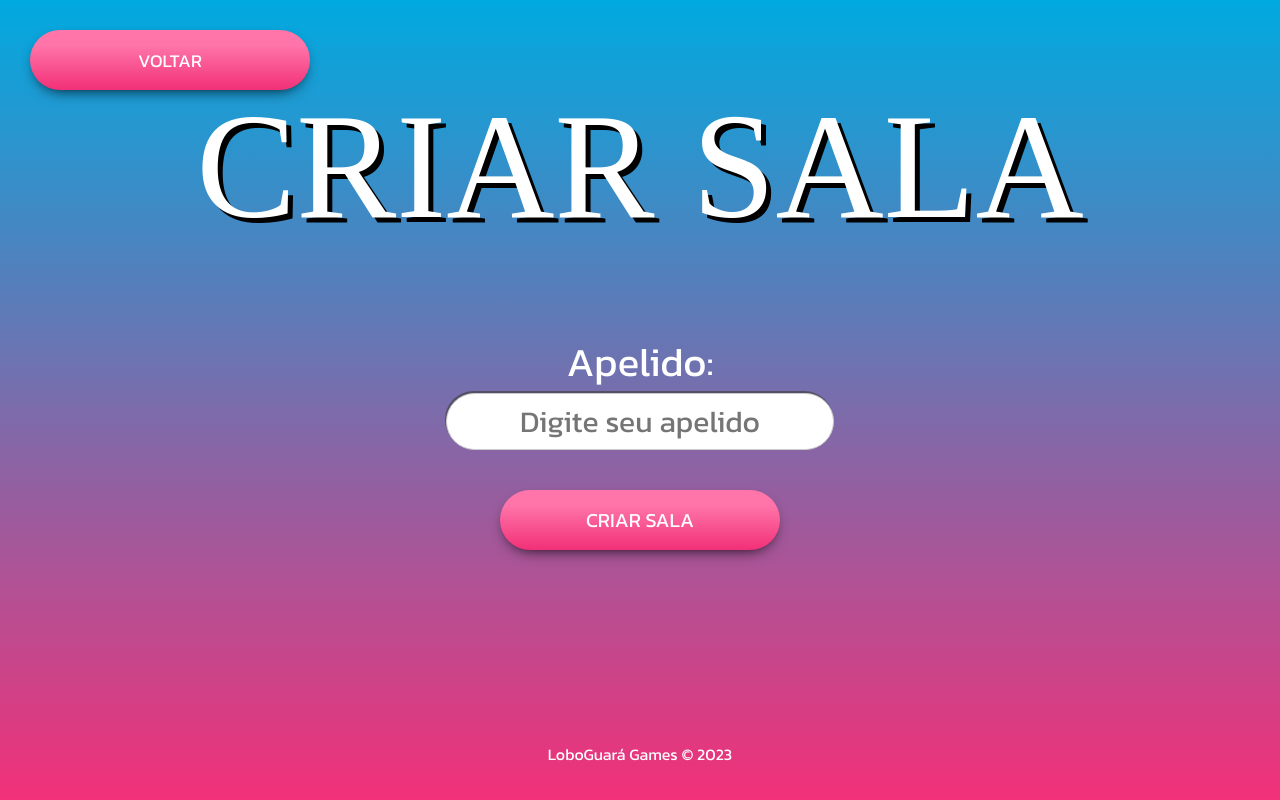
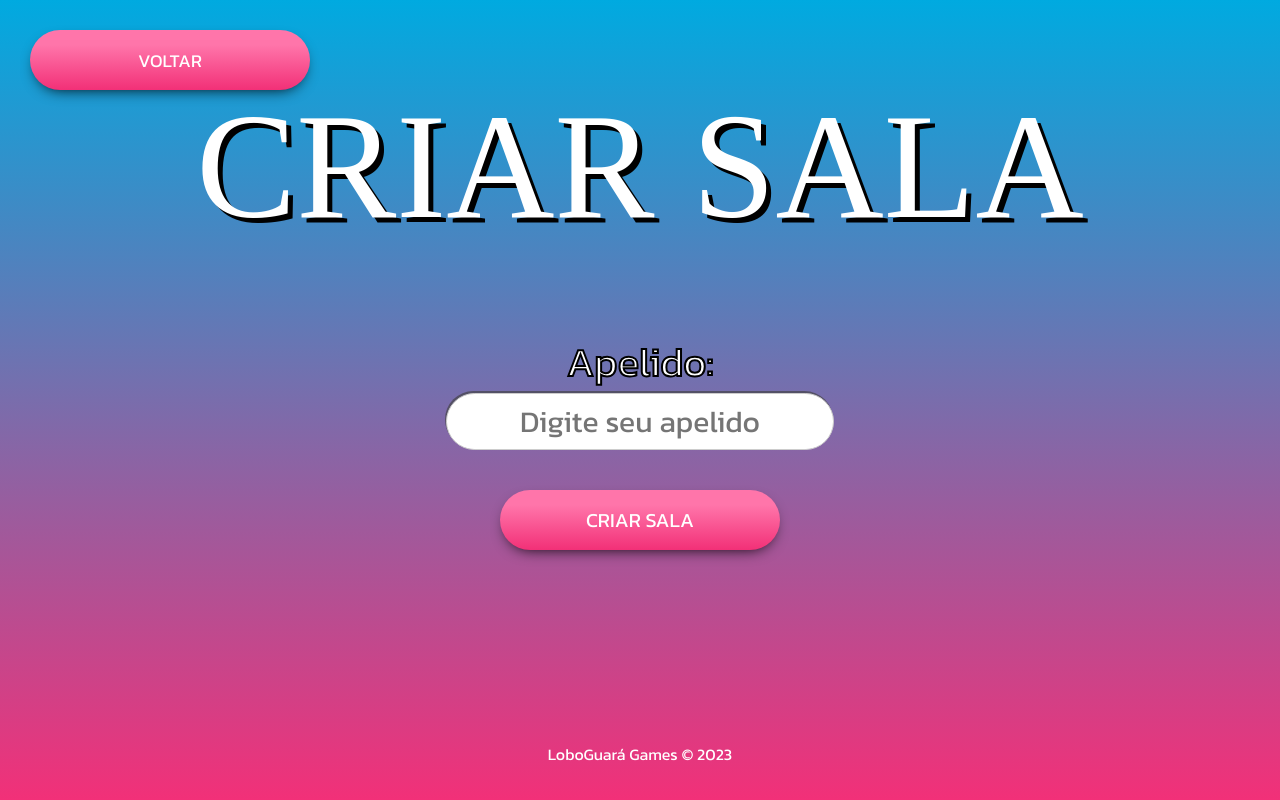
Before and after one commit to Feliper62/falacia-game-frontend, a Next.js app: page /pages/criar_sala in a window 1280 px wide. Built offline with nearby package versions, Linux system fonts and the light colour scheme; a web font is replaced by a local one.

Commit message:
::refactor:Ajuste CSS TextoComum

```diff
--- a/src/app/pages/(menuPages)/como_jogar/page.js
+++ b/src/app/pages/(menuPages)/como_jogar/page.js
@@ -1,4 +1,3 @@
-import styles from '../../styles/Titulo.module.css'
 import Titulo from '@/app/components/Titulo'
 
 export const metadata = {
--- a/src/app/styles/TextoComum.module.css
+++ b/src/app/styles/TextoComum.module.css
@@ -8,9 +8,6 @@
     margin-bottom: 1px;
     text-decoration: none;
     color: white;
-    /* text-shadow:
-        -1px -1px 0 black,
-        1px -1px 0 black,
-        -1px 1px 0 black,
-        1px 1px 0 black; */
+    -webkit-text-stroke: 2px black; /* Aumenta a largura do contorno para 2 pixels */
+    text-stroke: 2px black; /* Aumenta a largura do contorno para 2 pixels */
 }
```
